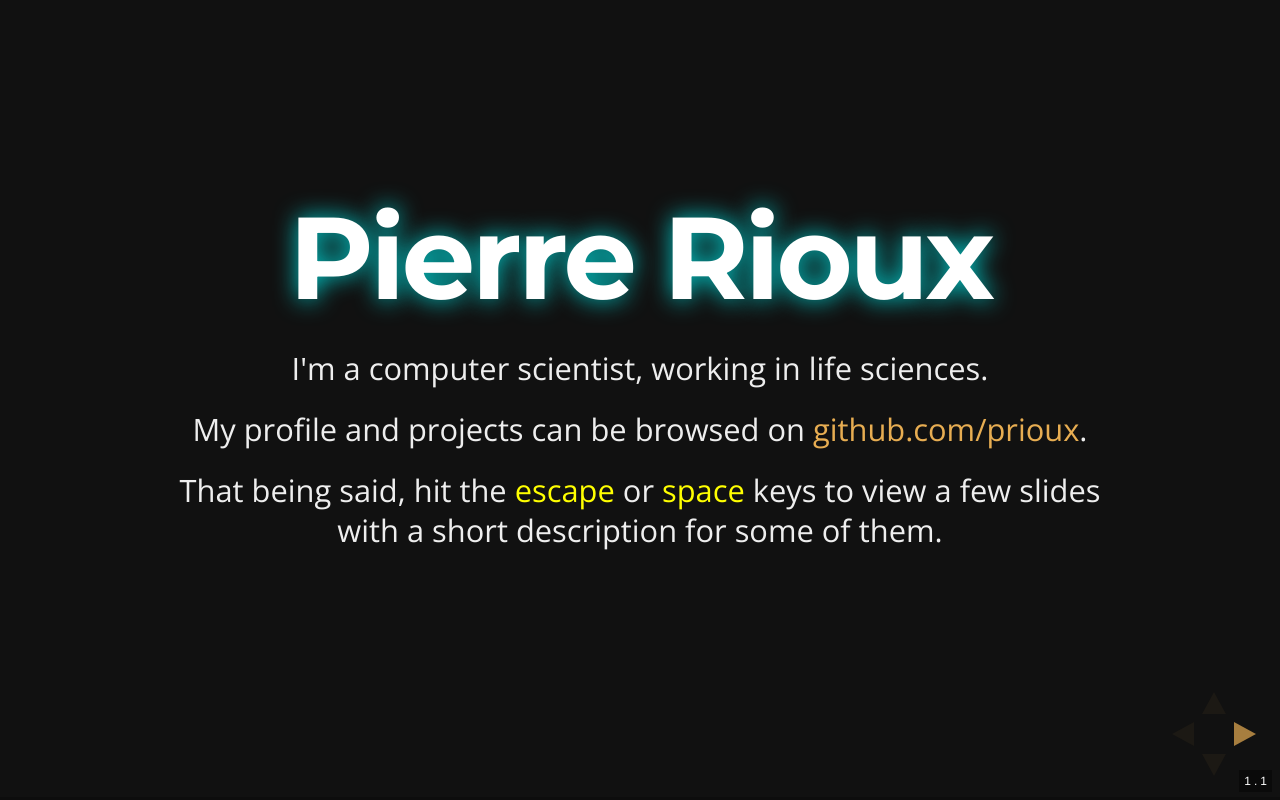
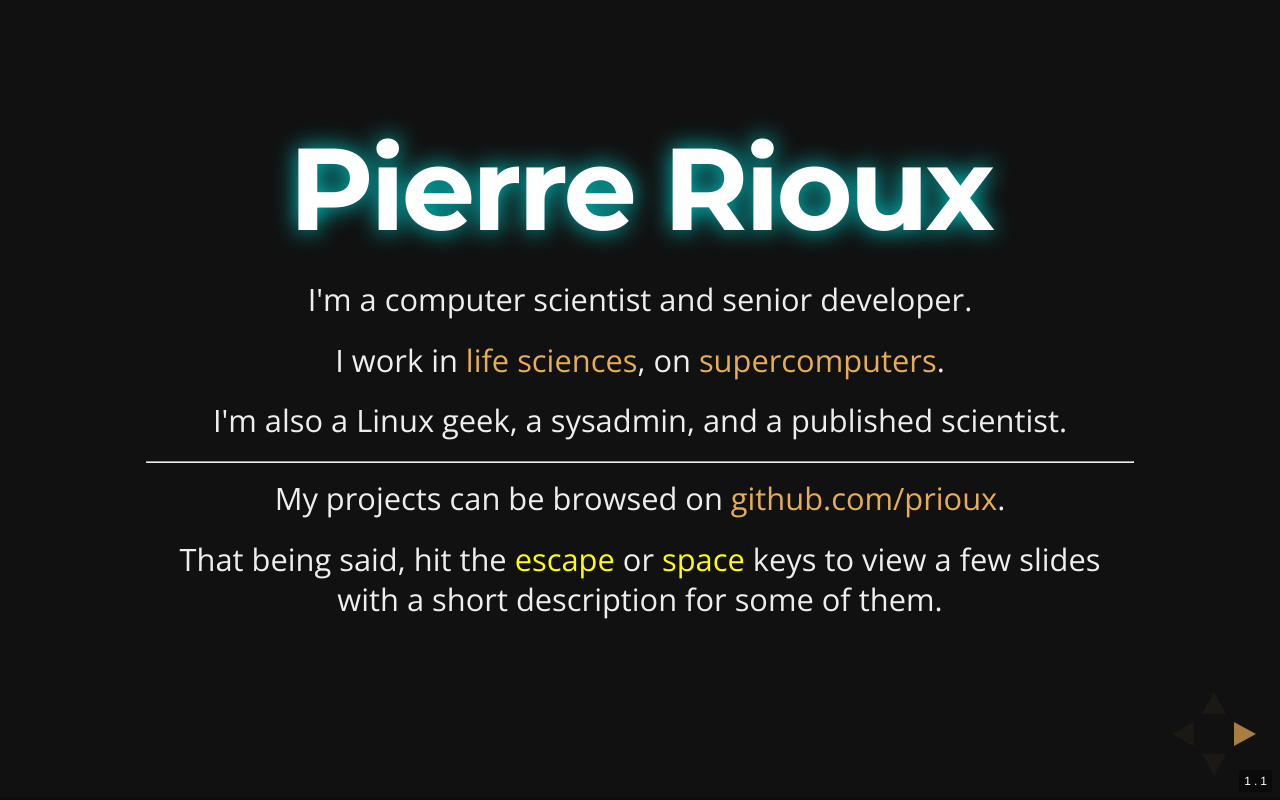
Before and after one commit to prioux/prioux.github.io, a plain HTML site: page index.html in a window 1280 px wide. Drawn offline with nearby package versions, Linux system fonts and the light colour scheme.

Commit message:
New and improved, with no asbestos!

```diff
--- a/index.html
+++ b/index.html
@@ -21,9 +21,14 @@
 
   <section id="title">
     <h1>Pierre Rioux</h1>
-    I'm a computer scientist, working in life sciences.
+    I'm a computer scientist and senior developer.
     <p>
-    My profile and projects can be browsed on <a target="_blank" href="https://github.com/prioux">github.com/prioux</a>.
+    I work in <a target="_blank" href="https://www.mcgill.ca/neuro/" alt="Montreal Neurological Institute">life sciences</a>,
+    on <a target="_blank" href="http://www.cbrain.ca/" alt="CBRAIN Project">supercomputers</a>.
+    <p>
+    I'm also a Linux geek, a sysadmin, and a published scientist.
+    <hr>
+    My projects can be browsed on <a target="_blank" href="https://github.com/prioux">github.com/prioux</a>.
     <p>
     That being said, hit the <em>escape</em> or <em>space</em> keys to view a few slides with
     a short description for some of them.
@@ -39,7 +44,7 @@
 
   <section id="pres_intro">
     <h2>Presentations</h2>
-    For training other programmers:
+    Created over the years for training other programmers:
     <table>
       <tr>
          <th>Name</th>
@@ -48,7 +53,7 @@
       </tr>
       <tr>
         <td><a target="_blank" href="https://prioux.github.io/ipc-presentation">ipc</a></td>
-        <td><a href="https://revealjs.com/#/">reveal</a></td>
+        <td>reveal</td>
         <td>Interprocess communications</td>
       </tr>
       <tr>
```
